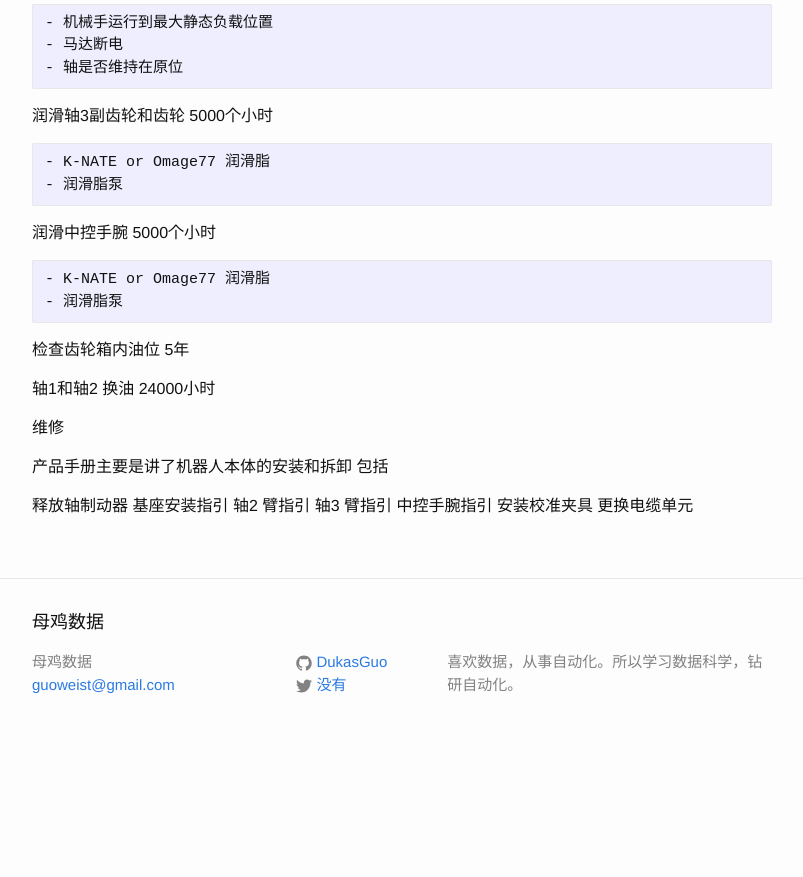
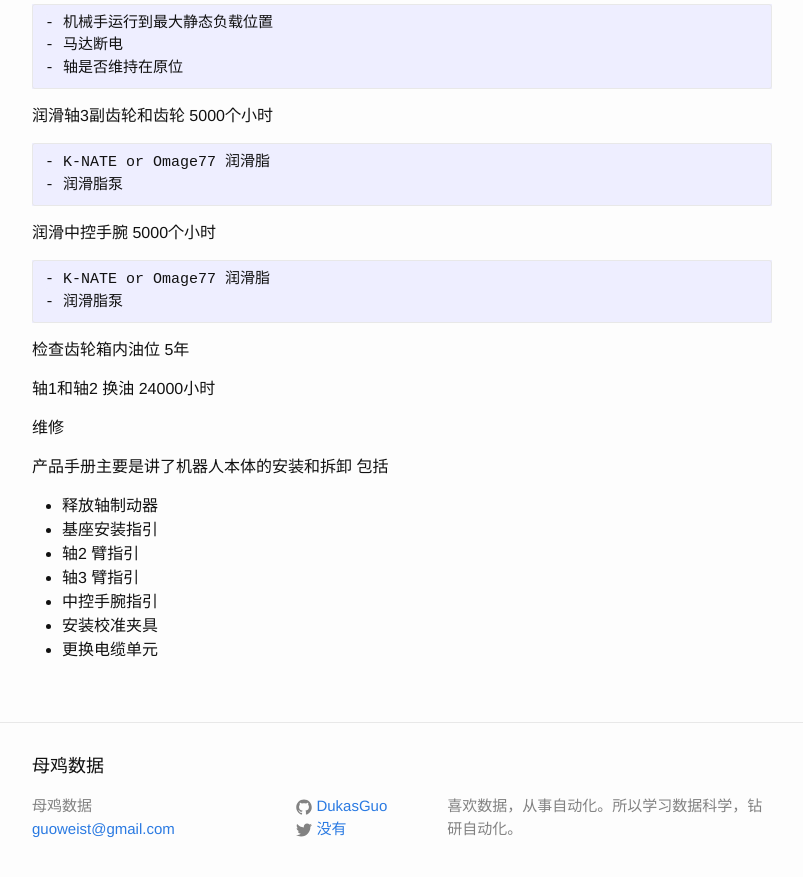
Before and after one commit to DukasGuo/dukasguo.github.com, a Jekyll site: the page built from _posts/2016-07-27-ABB-IRB5500.markdown, in a window 1280 px wide and 900 px high, scrolled down 774 px. Shown: the top 877 px of the window, without its empty margins (238-1041 px from the left). Built offline with Jekyll 4.4.1, drawn with Linux system fonts in a browser that asks for light colours; before the commit the page ends 1530 px from its top, so only the background shows below that.

Commit message:
ABB
改进

```diff
--- a/_posts/2016-07-27-ABB-IRB5500.markdown
+++ b/_posts/2016-07-27-ABB-IRB5500.markdown
@@ -53,10 +53,10 @@ ABB喷涂机器人 相关手册包括：
 产品手册主要是讲了机器人本体的安装和拆卸
 包括
 
-释放轴制动器
-基座安装指引
-轴2 臂指引
-轴3 臂指引
-中控手腕指引
-安装校准夹具
-更换电缆单元
+- 释放轴制动器
+- 基座安装指引
+- 轴2 臂指引
+- 轴3 臂指引
+- 中控手腕指引
+- 安装校准夹具
+- 更换电缆单元
```
